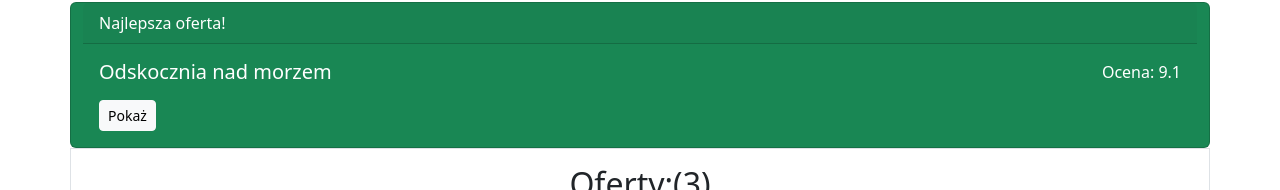
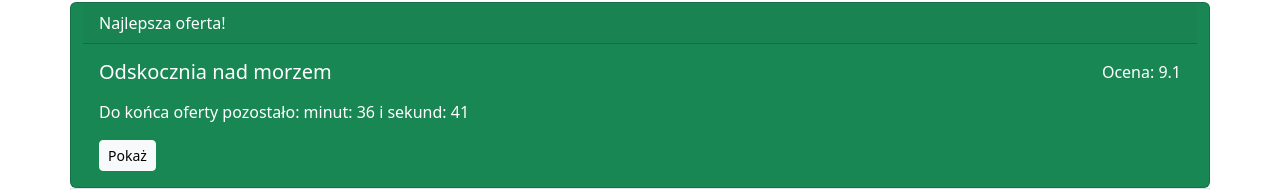
Before and after one commit to agaciur/learn-react-v.2, a React (Create React App) app: page / in a window 1280 px wide. Shown: the part 310-500 px from the top of the page. Built offline with nearby package versions, Linux system fonts and the light colour scheme.

Commit message:
Add a countdown timer to the end of the offer

```diff
--- a/package.json
+++ b/package.json
@@ -7,6 +7,7 @@
     "@testing-library/react": "^11.1.0",
     "@testing-library/user-event": "^12.1.10",
     "bootstrap": "^5.3.2",
+    "moment": "^2.29.4",
     "react": "^17.0.1",
     "react-dom": "^17.0.1",
     "react-scripts": "5.0.1",
--- a/src/App.js
+++ b/src/App.js
@@ -108,7 +108,7 @@ function App() {
     <LoadingIcon />
   ) : (
     <>
-      <BestHotel getHotel={getBestHotel} />
+      {getBestHotel() ? <BestHotel getHotel={getBestHotel} /> : null}
       <Hotels hotels={state.hotels} />
     </>
   )
--- a/src/ui/BestHotel.js
+++ b/src/ui/BestHotel.js
@@ -1,14 +1,33 @@
+import { useEffect, useState } from "react"
+import moment from "moment"
+
 const BestHotel = props => {
-    const hotel = props.getHotel()
-    if (!hotel) return null
+  const [time, setTime] = useState("")
+  const hotel = props.getHotel()
+  const endTime = moment().add(36, "minutes").add(45, "seconds")
+  let interval = null
+
+  useEffect(() => {
+    interval = setInterval(() => {
+      const leftTime = -moment().diff(endTime) / 1000
+      const minutes = Math.floor(leftTime / 60)
+      const seconds = Math.floor(leftTime % 60)
+      setTime(`minut: ${minutes} i sekund: ${seconds}`)
+    }, 1000)
+    return () => {
+      clearInterval(interval)
+    }
+  }, [])
+
   return (
     <div className='container card bg-success text-white'>
       <div className='card-header'>Najlepsza oferta!</div>
       <div className='card-body'>
-      <div className="d-flex justify-content-between">
-      <h5 className='card-title'>{hotel.name}</h5>
-        <p>Ocena: {hotel.rating}</p>
-      </div>
+        <div className='d-flex justify-content-between'>
+          <h5 className='card-title'>{hotel.name}</h5>
+          <p>Ocena: {hotel.rating}</p>
+        </div>
+        <p>Do końca oferty pozostało: {time}</p>
         <a
           href='#'
           className='btn btn-sm btn-light'>
```
Also changed, not shown: 1 other file (tests, documents, lock files or other folders).
